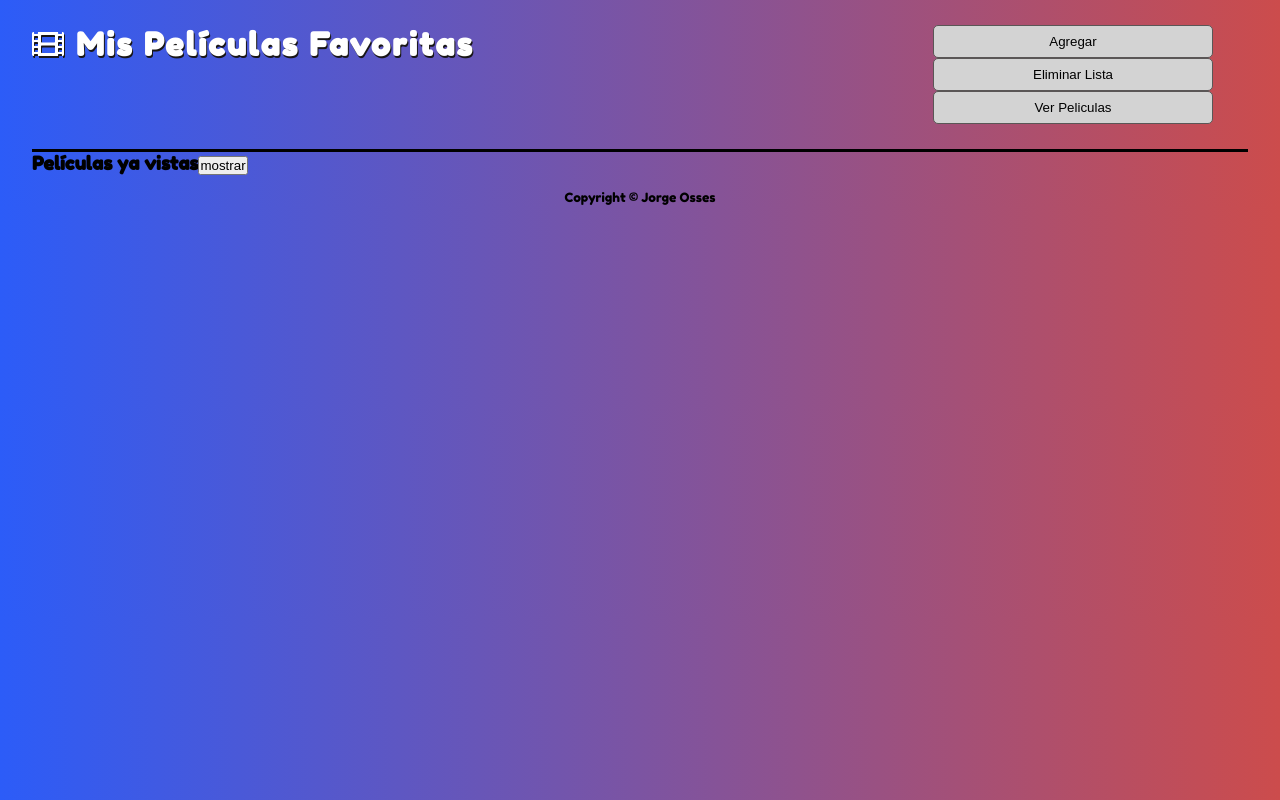
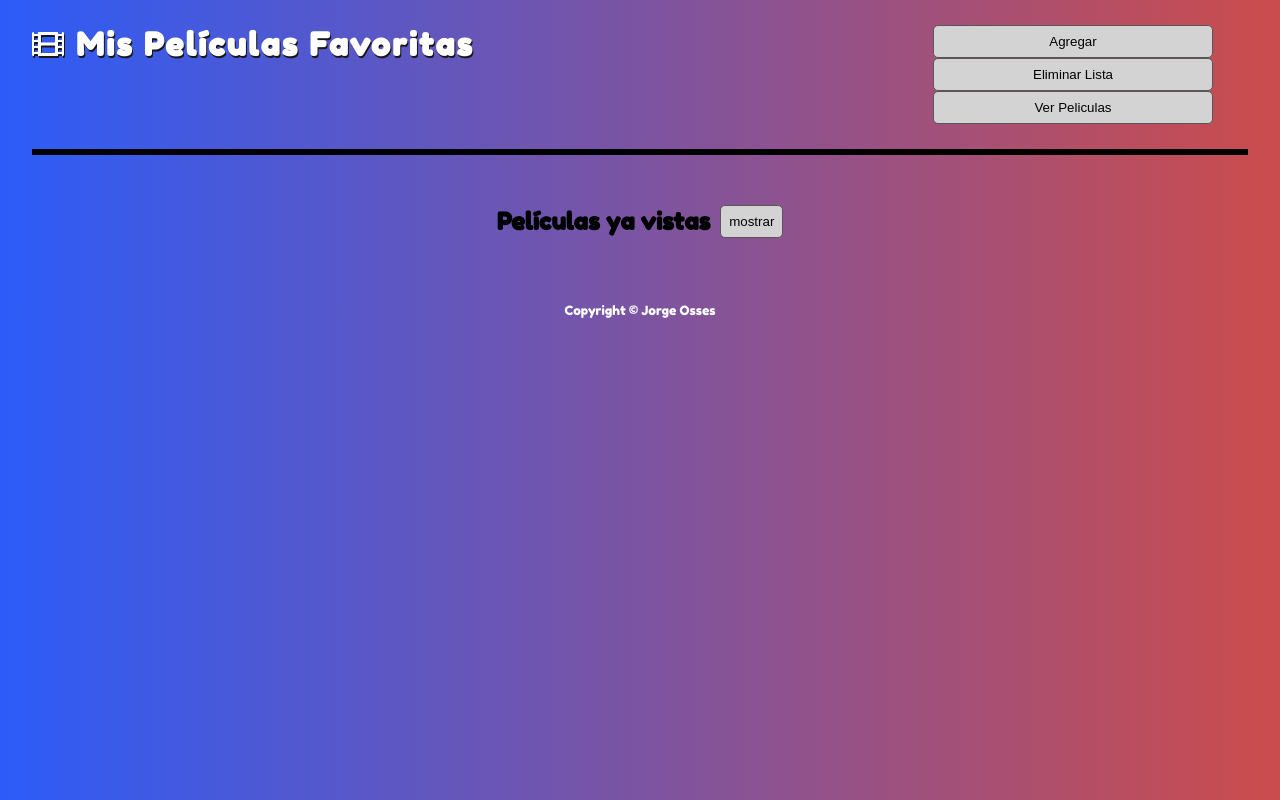
Before and after one commit to jorge-osses/peliculas-favoritas, a plain HTML site: page index.html in a window 1280 px wide. Both pictures are taken after a click on the button "Ver Peliculas". Drawn offline with nearby package versions, Linux system fonts and the light colour scheme.

Commit message:
array vistos queda funcional

```diff
--- a/app.js
+++ b/app.js
@@ -13,15 +13,11 @@ $( () => {
 
 $('#ver-peliculas').click(() => {
     ui.imprimirPeliculas(administrarPeliculas)
-    $('#films').slideUp(200)
+    $('#films').delay(200)
                .slideDown(800)
                .slideUp(250)
                .slideDown(800)
-})
-
-
-$("#vistos").prepend('<h3 style="display:none;" class="titulo-vistas letter-black">Películas ya vistas<button id="aparecer">mostrar</button></h3>');
-$('h3').css("color", "black")
+    $('.titulo-vistas').css("color", "black")
            .show()
            .delay(5000)
            .slideUp(200)
@@ -29,21 +25,28 @@ $('h3').css("color", "black")
            .slideDown(200);
 
 
+})
 
-//---
+
+$("#vistos").append(`
+    <div class="titulo-vistas" style="display:none;">
+    <h2 class="letter-black">Películas ya vistas</h2>
+    <button id="aparecer">mostrar</button></div>
+    `);
+
+//--- mostrar peliculas vistas----
 $("#aparecer").click(() => {
+    $('.vistos-div').remove();
     verVistas(peliculasVistas);
 })
 
 function verVistas(peli){
     peli.forEach(peli => {
         $('#vistos').append(`
-                <div class="vistos-div" id="visto-${peli.id}">
+            <div class="vistos-div text-center" id="visto-${peli.id}">
                 <h2>${peli.title}</h2>
                 <hr>
             </div>`
         );
     })
 }
-
-        // <button id="btn-${peli.id}">quitar</button>
--- a/index.html
+++ b/index.html
@@ -17,8 +17,15 @@
 
     <div class="container">
         <div class="nav">
-            <h2><i class="fas fa-film"></i>
-                Mis Películas Favoritas</h2>
+            <div class="titular">
+                <h2>
+                    <i class="fas fa-film"></i>
+                    Mis Películas Favoritas
+                </h2>
+                <div class="busqueda">
+
+                </div>
+            </div>
             <div class="user-input">
                 <button id="agregar">Agregar</button>
                 <button id="eliminar">Eliminar Lista</button>
--- a/script.js
+++ b/script.js
@@ -3,7 +3,7 @@ const nameInput = document.querySelector('#title');
 const yearInput = document.querySelector('#year');
 const directorInput = document.querySelector('#director');
 const generoInput = document.querySelector('#genero');
-const peliculasVistas = [];
+let peliculasVistas = [];
 
 // UI
 const formulario = document.querySelector('#form');
@@ -13,6 +13,7 @@ let editando;
 const guardarLocal = (clave, valor) => { localStorage.setItem(clave, valor) };
 if (localStorage.getItem('peliculas') == null){
   localStorage.setItem('peliculas', []);
+  alert('Aun no tiene películas cargadas. Agregue sus películas favoritas')
 } else {
   console.log('Esto esta ready')
 }
@@ -113,38 +114,33 @@ class UI {
       checkedIcon.title = "Visto";
       checkedIcon.id = `checked${id}`;
       checkedIcon.style.color = "darkgray";
+      checkedIcon.addEventListener("mouseover", () => {
+        checkedIcon.style.backgroundColor = "limegreen";
+      });
+      checkedIcon.addEventListener("mouseout", () => {
+        checkedIcon.style.backgroundColor = "inherit";
+      });
 
-      // checkedIcon.addEventListener("click", () => {
-      //   checkedIcon.style.color = "limegreen";
-      // });
       //======== Agregar lista de peliculas vistas=====//
       divPelicula.appendChild(checkedIcon);
       $(checkedIcon).click( () => {
         $(checkedIcon).addClass('letter-green');
+        $(checkedIcon).css('background-color', "inherit");
       })
 
       const agregarVisto = function(id) {
         let peliculaV = peliculas.find(peli => peli.id === id);
         peliculasVistas.push(peliculaV);
+        let result = peliculasVistas.filter((it, i)=> {
+          return peliculasVistas.indexOf(it) === i;
+        })
+        peliculasVistas = result;
         console.log(peliculasVistas);
       }
 
-
-
-      const clickItem = $(`#checked${id}`);
-
-      if ('.peliculas-items') {
-        $(clickItem).click( () => {
-          agregarVisto(id);
-          // $('#vistos').append(`
-          // <div class="vistos-div" id="visto-${id}">
-          //   <h2>${title}</h2>
-          //   <button>quitar</button>
-          //   <hr>
-          // </div>`
-          // )
-        });
-      }
+      $(`#checked${id}`).click(() => {
+        agregarVisto(id);
+      })
 
     })
   }
--- a/style.css
+++ b/style.css
@@ -90,7 +90,37 @@ form {
     background-color: transparent;
     color: white;
 }
-
+#vistos {
+    display: flex;
+    flex-direction: column;
+    align-items: center;
+    justify-content: center;
+    border-top: 3px solid black;
+}
+.titulo-vistas {
+    margin: 50px;
+    text-align: center;
+    display: flex;
+    flex-direction: row;
+    align-items:center;
+}
+.titulo-vistas button {
+    margin-left: 10px;
+    cursor: pointer;
+    padding: 8px;
+    transition: 1s;
+    outline: none;
+    background-color: lightgray;
+    border: 1px solid rgb(90, 86, 86);
+    border-radius: 5px;
+}
+.titulo-vistas button:hover {
+    background-color: transparent;
+    color: white;
+}
+.vistos-div {
+    margin: 8px;
+}
 .text-center{
     text-align: center;
     width: 100%;
@@ -142,9 +172,7 @@ i:hover {
 .letter-green{
     color: lime !important;
 }
-.letter-black{
-    color: black;
-}
+
 form{
     width: 100%;
     height: 100%;
@@ -178,6 +206,7 @@ legend{
     border-top: 3px solid black;
     display: flex;
     flex-wrap: wrap;
+    justify-content: space-between;
 }
 .peliculas-items{
     margin: 20px;
@@ -187,6 +216,11 @@ legend{
     border-radius: 5px;
     border: 2px solid rgb(73, 28, 28);
     box-shadow: 0 2px black;
+    transition: all 50ms ease-out;
+}
+.peliculas-items:hover{
+    transform: scale(.98);
+    box-shadow: none;
 }
 .footer {
     text-align: center;
```
Lines whose indentation alone changed are shown as unchanged.
